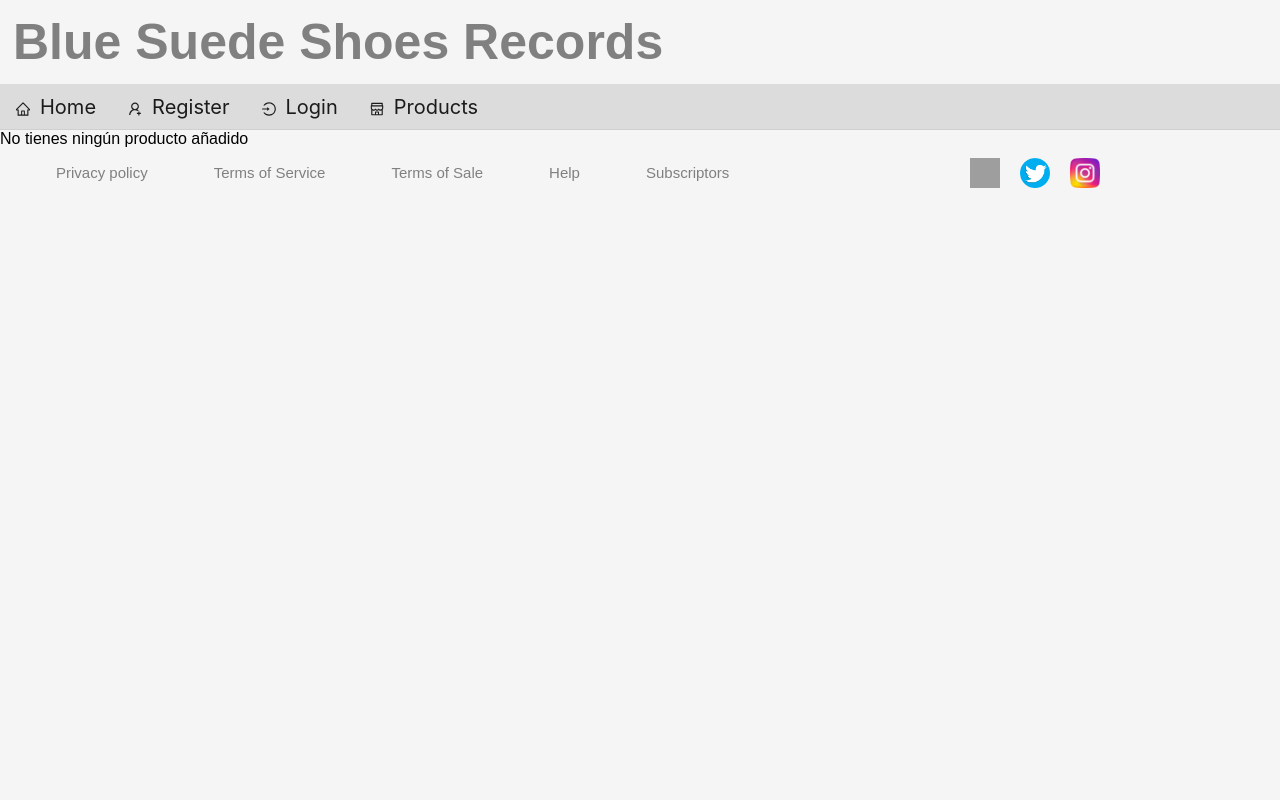
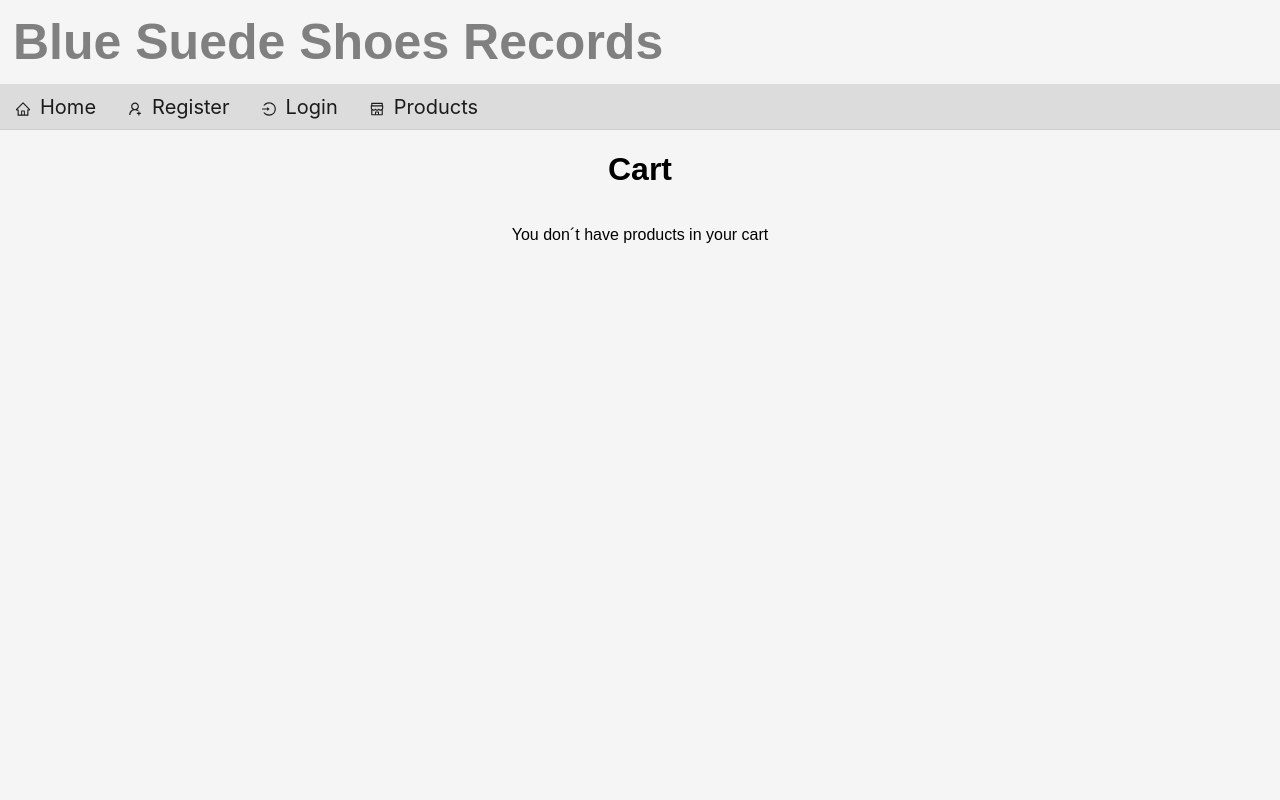
Before and after one commit to jerioz/FRONTED-E-COMMERCE, a React (Vite) app: page /cart in a window 1280 px wide. Shown: the top 800 px of the page. Built offline with nearby package versions, Linux system fonts and the light colour scheme; grey boxes are pictures that could not be loaded.

Commit message:
add order

```diff
--- a/src/App.jsx
+++ b/src/App.jsx
@@ -9,7 +9,7 @@ import ProfileView from './views/Profile/ProfileView'
 import ProductsView from './views/Products/ProductsView'
 import { ProductsProvider } from './context/ProductsContext/ProductsState'
 import CartView from './views/Cart/CartView'
-
+import { OrdersProvider } from './context/OrderContext/OrderState'
 
 function App() {
 
@@ -18,6 +18,7 @@ function App() {
     <BrowserRouter>
     <UserProvider>
       <ProductsProvider>
+        <OrdersProvider>
       <Header />
         <Routes>
         <Route path='/' element={<HomeView />} />
@@ -27,6 +28,7 @@ function App() {
         <Route path='/products' element={<ProductsView />} />
         <Route path='/cart' element={<CartView />} />
         </Routes>
+        </OrdersProvider>
         </ProductsProvider>
       </UserProvider>
       <Footer />
--- a/src/components/Cart/Cart.jsx
+++ b/src/components/Cart/Cart.jsx
@@ -1,33 +1,62 @@
 import { useContext, useEffect } from "react"
 import { ProductsContext } from "../../context/ProductsContext/ProductsState"
+import { OrdersContext } from "../../context/OrderContext/OrderState"
+import { Card, Button } from 'antd'
+import { ClearOutlined, ShoppingOutlined } from '@ant-design/icons'
+import './Cart.styles.scss'
+
+const { Meta } = Card;
+
 
 const token = JSON.parse(localStorage.getItem("token"));
 
 const Cart = () => {
     const { cart, clearCart } = useContext(ProductsContext)
+    const { createOrder } = useContext(OrdersContext)
 
     useEffect(() => {
         localStorage.setItem("cart", JSON.stringify(cart));
     }, [cart]);
 
+    const createNewOrder = () => {
+      createOrder(cart);
+      clearCart();
+      };
+
     return (
+
         <>
-        <div>
-        {(cart.length > 0 &&
-				cart.map((cartItem) => (
-					<div key={cartItem.id}>
-						<span>{cartItem.name}</span>
-						<span>{cartItem.price} €</span>
-					</div>
-				))) || <span>No tienes ningún producto añadido</span>}
-        </div>
+          <h1 className="cart__title">Cart</h1>
+          <section className="cart__container-cart">
+   {cart.length > 0 && cart.map((cartItem) => (
+    <div key={cartItem.id}>
+    <Card
+    style={{ width: 300 }}
+    className="cart__card"
+    // cover={
+    //   <img
+    //     alt="example"
+    //     src="https://gw.alipayobjects.com/zos/rmsportal/JiqGstEfoWAOHiTxclqi.png"
+    //   />
+    // }
+  >
+    <Meta
+      title={cartItem.name}
+      description={cartItem.price}
+    />
+  </Card>
+    </div>
+    )) || <p>You don´t have products in your cart</p>}
+    </section>
         {cart.length > 0 && (
-				<div>
-					<button onClick={() => clearCart()}>Clear cart</button>
-					<button onClick={() => createNewOrder()}>Create Order</button>
+				<div className="cart__container-button">
+					{/* <button onClick={() => clearCart()}>Clear cart</button> */}
+					{/* <button onClick={() => createNewOrder()}>Create Order</button> */}
+          <Button type="primary" danger className="cart__button" onClick={() => clearCart()} icon={<ClearOutlined />}>Clear Cart</Button>
+          <Button type="primary" className="cart__button" onClick={() => createNewOrder()} icon={<ShoppingOutlined />}>Create Order</Button>
 				</div>
 			)}
-        </>
+    </>
     )
 
 }
--- /dev/null
+++ b/src/components/Cart/Cart.styles.scss
@@ -0,0 +1,25 @@
+.cart {
+    &__title {
+        text-align: center;
+    }
+    &__container-cart {
+        display: flex;
+        justify-content: center;
+        align-items: flex-start;
+        height: 100vh;
+        position: relative;
+    }
+    &__card {
+        text-align: center;
+        border: 1px solid grey;
+        margin: 1rem;
+    }
+    &__container-button {
+        display: flex;
+        justify-content: center;
+    }
+    &__button {
+        margin: 1rem;
+        margin-bottom: 2rem;
+    }
+}
--- a/src/components/Home/Home.styles.scss
+++ b/src/components/Home/Home.styles.scss
@@ -6,7 +6,7 @@
     &__photos {
         display: flex;
         flex-direction: column;
-        height: 70vh;
+        height: 100vh;
     }
     &__news-listPhoto {
         display: flex;
--- a/src/components/Products/Products.jsx
+++ b/src/components/Products/Products.jsx
@@ -28,12 +28,12 @@ return(
     <Card
     style={{ width: 300 }}
     className="releases__card"
-    // cover={
-    //   <img
-    //     alt="example"
-    //     src="https://gw.alipayobjects.com/zos/rmsportal/JiqGstEfoWAOHiTxclqi.png"
-    //   />
-    // }
+    cover={
+      <img
+        alt="photo"
+        src={product.image}
+      />
+    }
   >
     <Meta
       title={product.name}
@@ -43,11 +43,10 @@ return(
     <Button type="primary" className="releases__button" onClick={() => addCart(product)} icon={<ShoppingCartOutlined />}>addCart</Button>
   </Card>
     </div>
+
     ))}
     </section>
    </>
 )
-
 }
-
 export default Products
--- /dev/null
+++ b/src/context/OrderContext/OrderState.jsx
@@ -0,0 +1,34 @@
+import { createContext } from "react";
+
+import axios from "axios";
+
+const API_URL = "http://localhost:3000";
+
+export const OrdersContext = createContext();
+
+export const OrdersProvider = ({ children }) => {
+
+    const createOrder = async (order) => {
+        const token = JSON.parse(localStorage.getItem("token"));
+        try {
+            await axios.post(API_URL + "/orders", {productIds:order},
+            {
+                headers: {
+                    authorization: token,
+                },
+            },);
+        } catch (error) {
+            console.error(error);
+        }
+    }
+
+    return (
+        <OrdersContext.Provider
+        value={{
+            createOrder,
+        }}
+        >
+        {children}
+        </OrdersContext.Provider>
+    );
+}
```
Also changed, not shown: src/context/OrderContext/OrderReducer.jsx (added).
